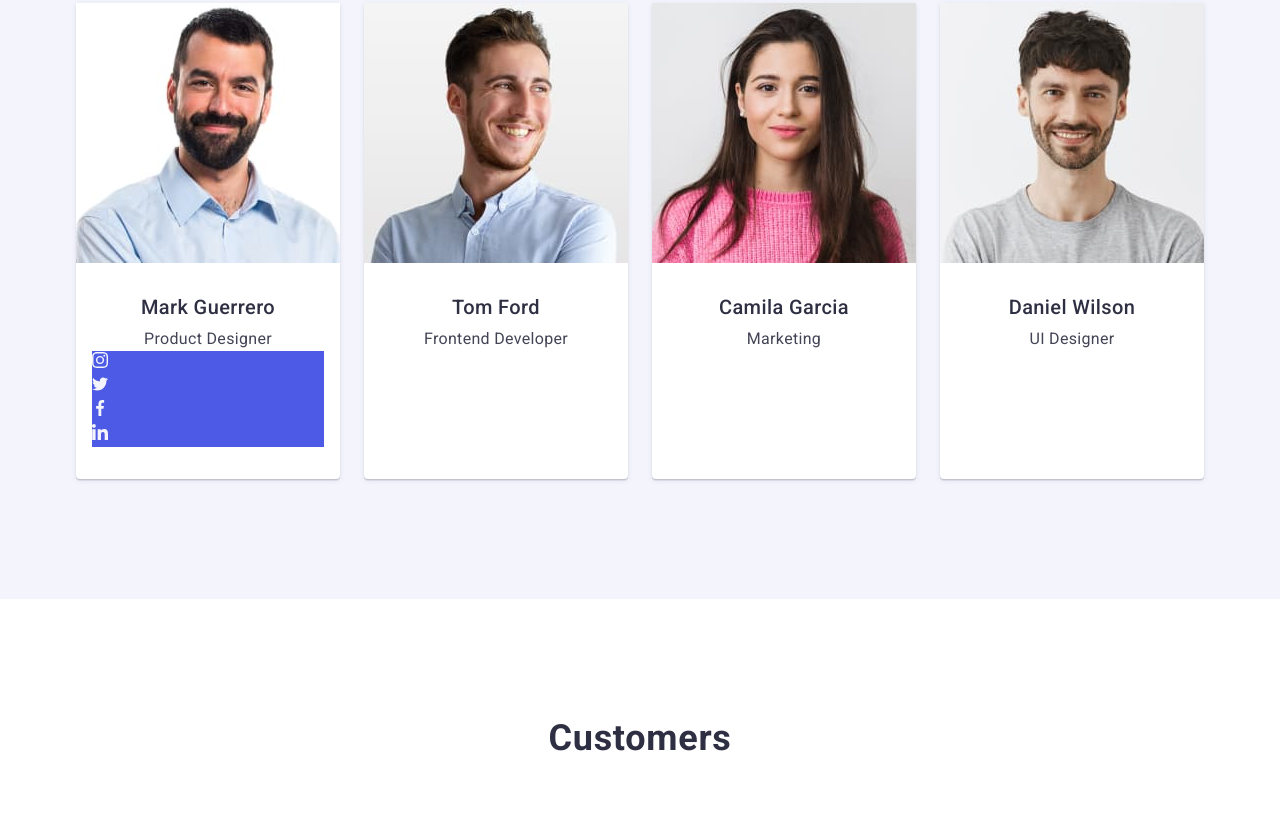
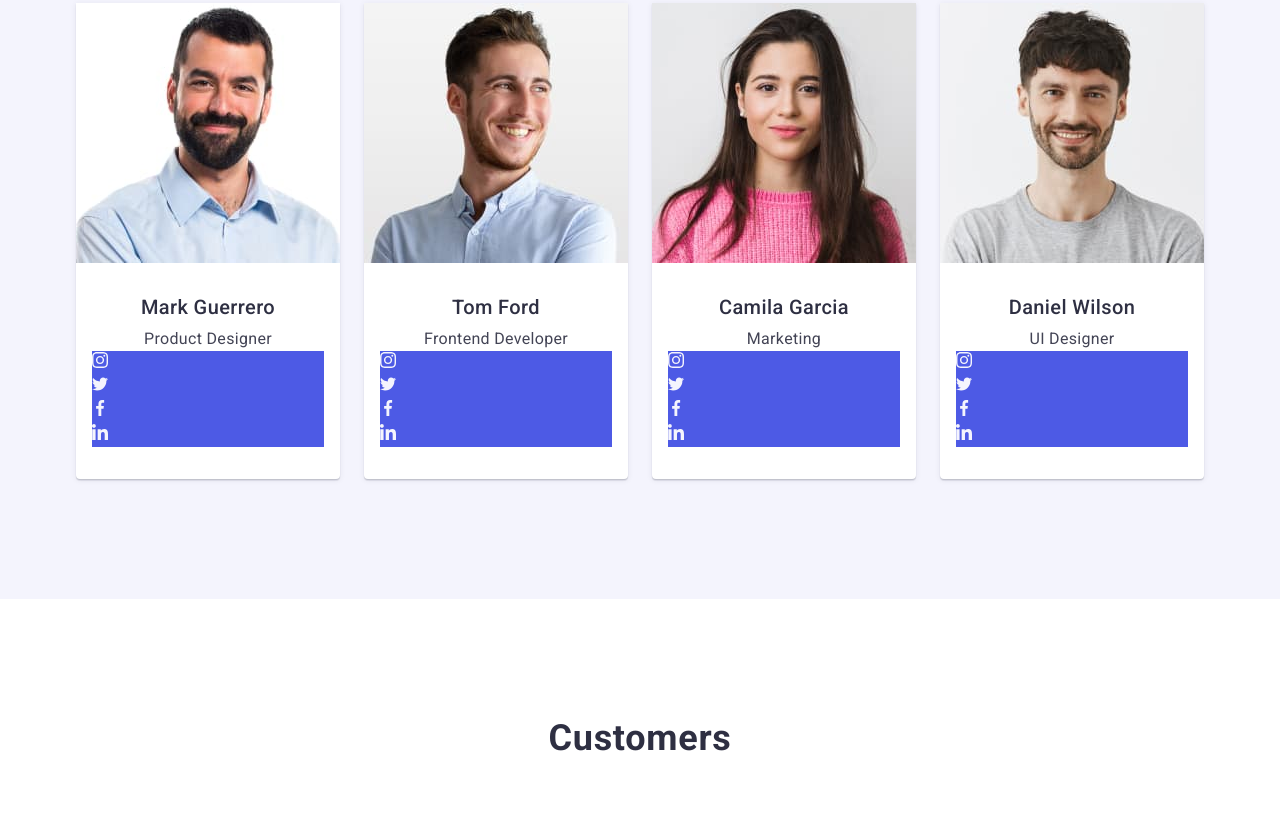
Before and after one commit to Ankh-Vladdo/goit-markup-hw-04, a plain HTML site: page index.html in a window 1280 px wide. Shown: the part 1914-2742 px from the top of the page. Drawn offline with nearby package versions, Linux system fonts and the light colour scheme.

Commit message:
Update index.html

```diff
--- a/index.html
+++ b/index.html
@@ -1,5 +1,6 @@
 <!DOCTYPE html>
 <html lang="en">
+
 <head>
   <meta charset="UTF-8" />
   <meta http-equiv="X-UA-Compatible" content="IE=edge" />
@@ -9,27 +10,21 @@
   <link rel="preconnect" href="https://fonts.gstatic.com" crossorigin />
   <link rel="preconnect" href="https://fonts.googleapis.com" />
   <link rel="preconnect" href="https://fonts.gstatic.com" crossorigin />
-    <link
-      href="https://fonts.googleapis.com/css2?family=Raleway:wght@800&family=Roboto:wght@400;500;700;900&display=swap"
-      rel="stylesheet"
-    />
-    <link
-      rel="stylesheet"
-      href="https://cdnjs.cloudflare.com/ajax/libs/modern-normalize/1.1.0/modern-normalize.min.css"
+  <link href="https://fonts.googleapis.com/css2?family=Raleway:wght@800&family=Roboto:wght@400;500;700;900&display=swap"
+    rel="stylesheet" />
+  <link rel="stylesheet" href="https://cdnjs.cloudflare.com/ajax/libs/modern-normalize/1.1.0/modern-normalize.min.css"
     integrity="sha512-wpPYUAdjBVSE4KJnH1VR1HeZfpl1ub8YT/NKx4PuQ5NmX2tKuGu6U/JRp5y+Y8XG2tV+wKQpNHVUX03MfMFn9Q=="
-      crossorigin="anonymous"
-      referrerpolicy="no-referrer"
-    />
+    crossorigin="anonymous" referrerpolicy="no-referrer" />
   <link rel="stylesheet" href="./css/styles.css" />
 </head>
+
 <body class="body">
   <!-- ! HEADER SECTION -->
   <header class="page-header">
     <div class="container header-flex">
       <!-- ? HEADER NAV -->
       <nav class="header-nav">
-          <a class="header-logo link" href="./index.html"
-            >Web<span class="logo-right">Studio</span>
+        <a class="header-logo link" href="./index.html">Web<span class="logo-right">Studio</span>
         </a>
         <ul class="header-nav list">
           <li class="nav-item">
@@ -47,16 +42,10 @@
       <address class="header-contacts">
         <ul class="header-contacts list">
           <li class="header-contacts-item">
-              <a
-                class="header-contacts-link link"
-                href="mailto:info@devstudio.com"
-                >info@devstudio.com</a
-              >
+            <a class="header-contacts-link link" href="mailto:info@devstudio.com">info@devstudio.com</a>
           </li>
           <li class="header-contacts-item">
-              <a class="header-contacts-link link" href="tel:+110001111111"
-                >+11 (000) 111-11-11</a
-              >
+            <a class="header-contacts-link link" href="tel:+110001111111">+11 (000) 111-11-11</a>
           </li>
         </ul>
       </address>
@@ -135,28 +124,13 @@
         <h2 class="benefits-subtitle">What are we doing</h2>
         <ul class="benefits-list list">
           <li class="benefits-item">
-              <img
-                src="./images/benefits/img-pc.jpg"
-                alt="PC"
-                width="360"
-                height="300"
-              />
+            <img src="./images/benefits/img-pc.jpg" alt="PC" width="360" height="300" />
           </li>
           <li class="benefits-item">
-              <img
-                src="./images/benefits/img-smartphone.jpg"
-                alt="smart-phone"
-                width="360"
-                height="300"
-              />
+            <img src="./images/benefits/img-smartphone.jpg" alt="smart-phone" width="360" height="300" />
           </li>
           <li class="benefits-item">
-              <img
-                src="./images/benefits/img-app.jpg"
-                alt="app"
-                width="360"
-                height="300"
-              />
+            <img src="./images/benefits/img-app.jpg" alt="app" width="360" height="300" />
           </li>
         </ul>
       </div>
@@ -167,13 +141,8 @@
         <h2 class="team-subtitle">Our Team</h2>
         <ul class="team-list list">
           <li class="team-item">
-              <img
-                class="team-photo"
-                src="./images/team/mark-guerrero-img.jpg"
-                alt="Mark Guerrero"
-                width="264"
-                height="260"
-              />
+            <img class="team-photo" src="./images/team/mark-guerrero-img.jpg" alt="Mark Guerrero" width="264"
+              height="260" />
             <div class="card-content">
               <h3 class="subtitle-name">Mark Guerrero</h3>
               <p class="profession-text">Product Designer</p>
@@ -210,42 +179,116 @@
             </div>
           </li>
           <li class="team-item">
-              <img
-                class="team-photo"
-                src="./images/team/tom-ford-img.jpg"
-                alt="Tom Ford"
-                width="264"
-                height="260"
-              />
+            <img class="team-photo" src="./images/team/tom-ford-img.jpg" alt="Tom Ford" width="264" height="260" />
             <div class="card-content">
               <h3 class="subtitle-name">Tom Ford</h3>
               <p class="profession-text">Frontend Developer</p>
+              <ul class="socials-list list">
+                <li class="team-socials-item">
+                  <a href="" class="socials-link link">
+                    <svg class="team-social-icon" width="16" height="16">
+                      <use href="./images/icons.svg#instagram"></use>
+                    </svg>
+                  </a>
+                </li>
+                <li class="team-socials-item">
+                  <a href="" class="socials-link link">
+                    <svg class="team-social-icon" width="16" height="16">
+                      <use href="./images/icons.svg#twitter"></use>
+                    </svg>
+                  </a>
+                </li>
+                <li class="team-socials-item">
+                  <a href="" class="socials-link link">
+                    <svg class="team-social-icon" width="16" height="16">
+                      <use href="./images/icons.svg#facebook"></use>
+                    </svg>
+                  </a>
+                </li>
+                <li class="team-socials-item">
+                  <a href="" class="socials-link link">
+                    <svg class="team-social-icon" width="16" height="16">
+                      <use href="./images/icons.svg#linkedin"></use>
+                    </svg>
+                  </a>
+                </li>
+              </ul>
             </div>
           </li>
           <li class="team-item">
-              <img
-                class="team-photo"
-                src="./images/team/camila-garcia-img.jpg"
-                alt="Camila Garcia"
-                width="264"
-                height="260"
-              />
+            <img class="team-photo" src="./images/team/camila-garcia-img.jpg" alt="Camila Garcia" width="264"
+              height="260" />
             <div class="card-content">
               <h3 class="subtitle-name">Camila Garcia</h3>
               <p class="profession-text">Marketing</p>
+              <ul class="socials-list list">
+                <li class="team-socials-item">
+                  <a href="" class="socials-link link">
+                    <svg class="team-social-icon" width="16" height="16">
+                      <use href="./images/icons.svg#instagram"></use>
+                    </svg>
+                  </a>
+                </li>
+                <li class="team-socials-item">
+                  <a href="" class="socials-link link">
+                    <svg class="team-social-icon" width="16" height="16">
+                      <use href="./images/icons.svg#twitter"></use>
+                    </svg>
+                  </a>
+                </li>
+                <li class="team-socials-item">
+                  <a href="" class="socials-link link">
+                    <svg class="team-social-icon" width="16" height="16">
+                      <use href="./images/icons.svg#facebook"></use>
+                    </svg>
+                  </a>
+                </li>
+                <li class="team-socials-item">
+                  <a href="" class="socials-link link">
+                    <svg class="team-social-icon" width="16" height="16">
+                      <use href="./images/icons.svg#linkedin"></use>
+                    </svg>
+                  </a>
+                </li>
+              </ul>
             </div>
           </li>
           <li class="team-item">
-              <img
-                class="team-photo"
-                src="./images/team/daniel-wilson-img.jpg"
-                alt="Daniel Wilson"
-                width="264"
-                height="260"
-              />
+            <img class="team-photo" src="./images/team/daniel-wilson-img.jpg" alt="Daniel Wilson" width="264"
+              height="260" />
             <div class="card-content">
               <h3 class="subtitle-name">Daniel Wilson</h3>
               <p class="profession-text">UI Designer</p>
+              <ul class="socials-list list">
+                <li class="team-socials-item">
+                  <a href="" class="socials-link link">
+                    <svg class="team-social-icon" width="16" height="16">
+                      <use href="./images/icons.svg#instagram"></use>
+                    </svg>
+                  </a>
+                </li>
+                <li class="team-socials-item">
+                  <a href="" class="socials-link link">
+                    <svg class="team-social-icon" width="16" height="16">
+                      <use href="./images/icons.svg#twitter"></use>
+                    </svg>
+                  </a>
+                </li>
+                <li class="team-socials-item">
+                  <a href="" class="socials-link link">
+                    <svg class="team-social-icon" width="16" height="16">
+                      <use href="./images/icons.svg#facebook"></use>
+                    </svg>
+                  </a>
+                </li>
+                <li class="team-socials-item">
+                  <a href="" class="socials-link link">
+                    <svg class="team-social-icon" width="16" height="16">
+                      <use href="./images/icons.svg#linkedin"></use>
+                    </svg>
+                  </a>
+                </li>
+              </ul>
             </div>
           </li>
         </ul>
@@ -305,8 +348,7 @@
   <!--  ? FOOTER SECTION  -->
   <footer class="footer-container container">
     <div class="logo-container">
-        <a class="footer-logo link" href="./index.html"
-          >Web<span class="footer-logo-right">Studio</span>
+      <a class="footer-logo link" href="./index.html">Web<span class="footer-logo-right">Studio</span>
       </a>
       <p class="footer-text">
         Increase the flow of customers and sales for your business with
@@ -349,4 +391,5 @@
     </div>
   </footer>
 </body>
+
 </html>
```
Lines whose indentation alone changed are shown as unchanged.
